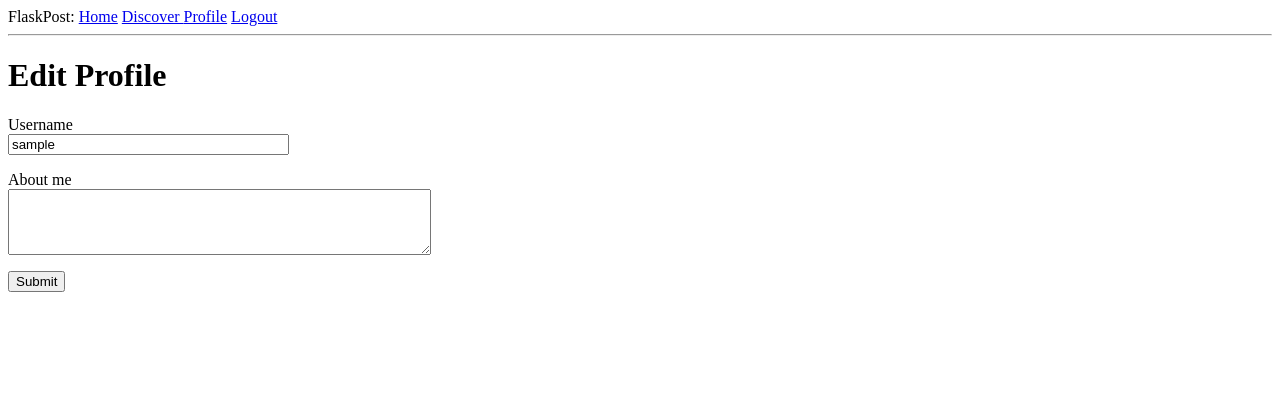
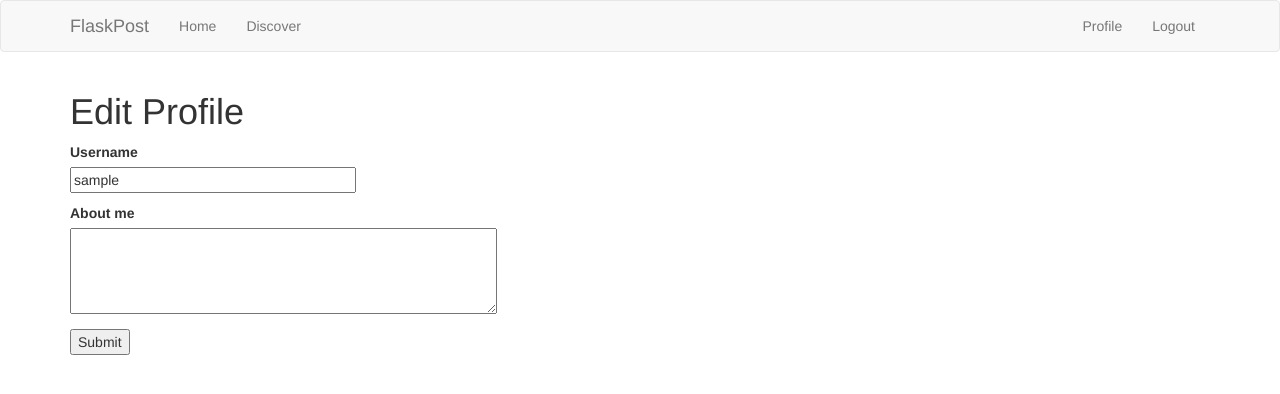
Before and after one commit to sforsell/flaskpost, a Flask app: page /edit_profile in a window 1280 px wide. Shown: the top 394 px of the page. Run offline with Flask 2, Linux system fonts and the light colour scheme; the visitor is signed in with stand-in values (Sample User, id 1); data comes from the database, SQL or seed files in the repository; some libraries are stand-ins or nearby versions.

Commit message:
add bootstrap and update base.html. rename clock content to app_content due to bootstrap naming conventions

```diff
--- a/app/__init__.py
+++ b/app/__init__.py
@@ -1,5 +1,6 @@
 from config import Config
 from flask import Flask
+from flask_bootstrap import Bootstrap
 from flask_login import LoginManager
 from flask_mail import Mail
 from flask_migrate import Migrate
@@ -16,6 +17,7 @@ migrate = Migrate(app, db)
 login = LoginManager(app)
 login.login_view = 'login'
 mail = Mail(app)
+bootstrap = Bootstrap(app)
 
 if not app.debug:
     if app.config['MAIL_SERVER']:
--- a/app/templates/404.html
+++ b/app/templates/404.html
@@ -1,6 +1,6 @@
 {% extends "base.html" %}
 
-{% block content %}
+{% block app_content %}
     <h1>File Not Found</h1>
     <p><a href="{{ url_for('index') }}">Back to the landing page</a></p>
 {% endblock %}
--- a/app/templates/500.html
+++ b/app/templates/500.html
@@ -1,6 +1,6 @@
 {% extends "base.html" %}
 
-{% block content %}
+{% block app_content %}
     <h1>An unexpected error has occurred</h1>
     <p>The administrator has been notified. Sorry for the inconvenience!</p>
     <p><a href="{{ url_for('index') }}">Back to the landing page</a></p>
--- a/app/templates/base.html
+++ b/app/templates/base.html
@@ -1,33 +1,54 @@
-<html>
-	<head>
+{% extends 'bootstrap/base.html' %}
+
+{% block title %}
 	{% if title %}
-			<title> {{ title }} - Flask Post</title>
+		{{ title }} - Flask Post
 	{% else %}
-			<title> Welcome to Flask Post</title>
+		Welcome to Flask Post
 	{% endif %}
-	</head>
-	<body>
-		<div>
-			FlaskPost:
-			<a href="{{ url_for('index') }}">Home</a>
-			<a href="{{ url_for('discover') }}"> Discover </a>
+{% endblock %}
+
+{% block navbar %}
+	<nav class="navbar navbar-default">
+        <div class="container">
+            <div class="navbar-header">
+                <button type="button" class="navbar-toggle collapsed" data-toggle="collapse" data-target="#bs-example-navbar-collapse-1" aria-expanded="false">
+                    <span class="sr-only">Toggle navigation</span>
+                    <span class="icon-bar"></span>
+                    <span class="icon-bar"></span>
+                    <span class="icon-bar"></span>
+                </button>
+                <a class="navbar-brand" href="{{ url_for('index') }}">FlaskPost</a>
+            </div>
+			<div class="collapse navbar-collapse" id="bs-example-navbar-collapse-1">
+                <ul class="nav navbar-nav">
+                    <li><a href="{{ url_for('index') }}">Home</a></li>
+					<li><a href="{{ url_for('discover') }}"> Discover </a></li>
+                </ul>
+				<ul class="nav navbar-nav navbar-right">
 				{% if current_user.is_anonymous %}
-				<a href="{{ url_for('login') }}">Login</a>
+					<li><a href="{{ url_for('login') }}">Login</a></li>
 				{% else %}
-				<a href="{{ url_for('user', username=current_user.username) }}">Profile</a>
-				<a href="{{ url_for('logout') }}">Logout</a>
+					<li><a href="{{ url_for('user', username=current_user.username) }}">Profile</a></li>
+					<li><a href="{{ url_for('logout') }}">Logout</a></li>
 				{% endif %}
+				</ul>
 			</div>
-        <hr>
+		</div>
+	</nav>
+{% endblock %}
+
+{% block content %}
+ 	<div class="container">
         {% with messages = get_flashed_messages() %}
         	{% if messages %}
-				<ul>
             	{% for message in messages %}
-						<li>{{ message }} </li>
+            		<div class="alert alert-info" role="alert">{{ message }}</div>
             	{% endfor %}
-				</ul>
         	{% endif %}
         {% endwith %}
-		{% block content %} {% endblock %}
-	</body>
-</html>
+
+        {# application content needs to be provided in the app_content block #}
+        {% block app_content %}{% endblock %}
+    </div>
+{% endblock %}
--- a/app/templates/edit_profile.html
+++ b/app/templates/edit_profile.html
@@ -1,6 +1,6 @@
 {% extends 'base.html' %}
 
-{% block content %}
+{% block app_content %}
     <h1> Edit Profile </h1>
     <form action="" method="post">
         {{ form.hidden_tag() }}
--- a/app/templates/index.html
+++ b/app/templates/index.html
@@ -1,6 +1,6 @@
 {% extends "base.html" %}
 
-{% block content %}
+{% block app_content %}
 	<h1> Hello, {{ current_user.username }}! </h1>
 	{% if form %}
 		<form action="" method="post">
--- a/app/templates/login.html
+++ b/app/templates/login.html
@@ -1,6 +1,6 @@
 {% extends "base.html" %}
 
-{% block content %}
+{% block app_content %}
     <h1> Sign In </h1>
     <form action="" method="post" novalidate>
         {{ form.hidden_tag() }}
--- a/app/templates/register.html
+++ b/app/templates/register.html
@@ -1,5 +1,5 @@
 {% extends "base.html" %}
-{% block content %}
+{% block app_content %}
     <h1> Register </h1>
     <form action="" method="post">
         {{ form.hidden_tag() }}
--- a/app/templates/reset_password.html
+++ b/app/templates/reset_password.html
@@ -1,6 +1,6 @@
 {% extends "base.html" %}
 
-{% block content %}
+{% block app_content %}
     <h1>Reset Your Password</h1>
     <form action="" method="post">
         {{ form.hidden_tag() }}
--- a/app/templates/reset_password_form.html
+++ b/app/templates/reset_password_form.html
@@ -1,6 +1,6 @@
 {% extends "base.html" %}
 
-{% block content %}
+{% block app_content %}
     <h1>Reset Password</h1>
     <form action="" method="post">
         {{ form.hidden_tag() }}
--- a/app/templates/user.html
+++ b/app/templates/user.html
@@ -1,6 +1,6 @@
 {% extends "base.html" %}
 
-{% block content %}
+{% block app_content %}
     <table>
         <tr valign="top">
             <td> <img src="{{ user.avatar(128) }}"> </td>
```
Lines whose indentation alone changed are shown as unchanged.
